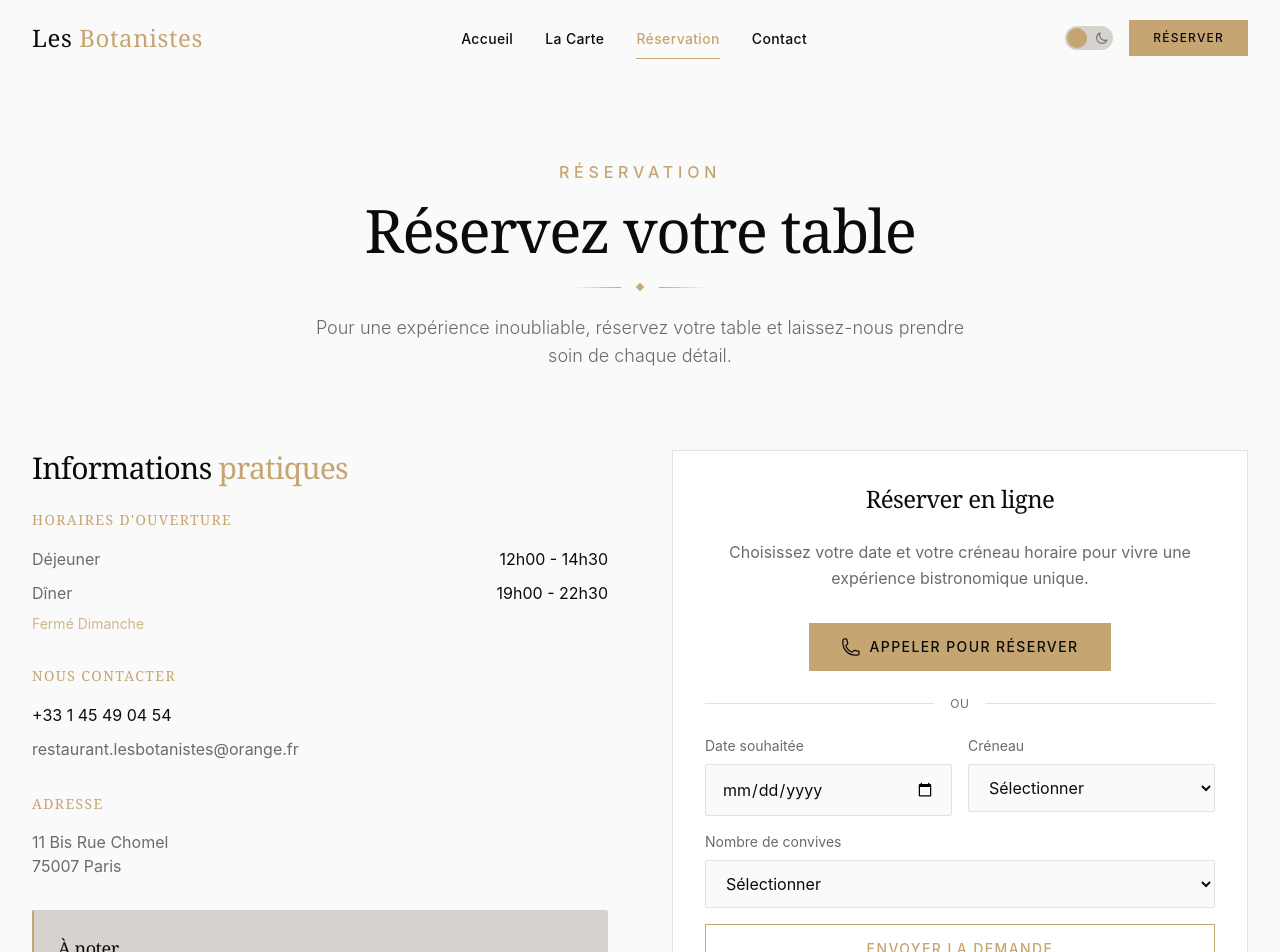
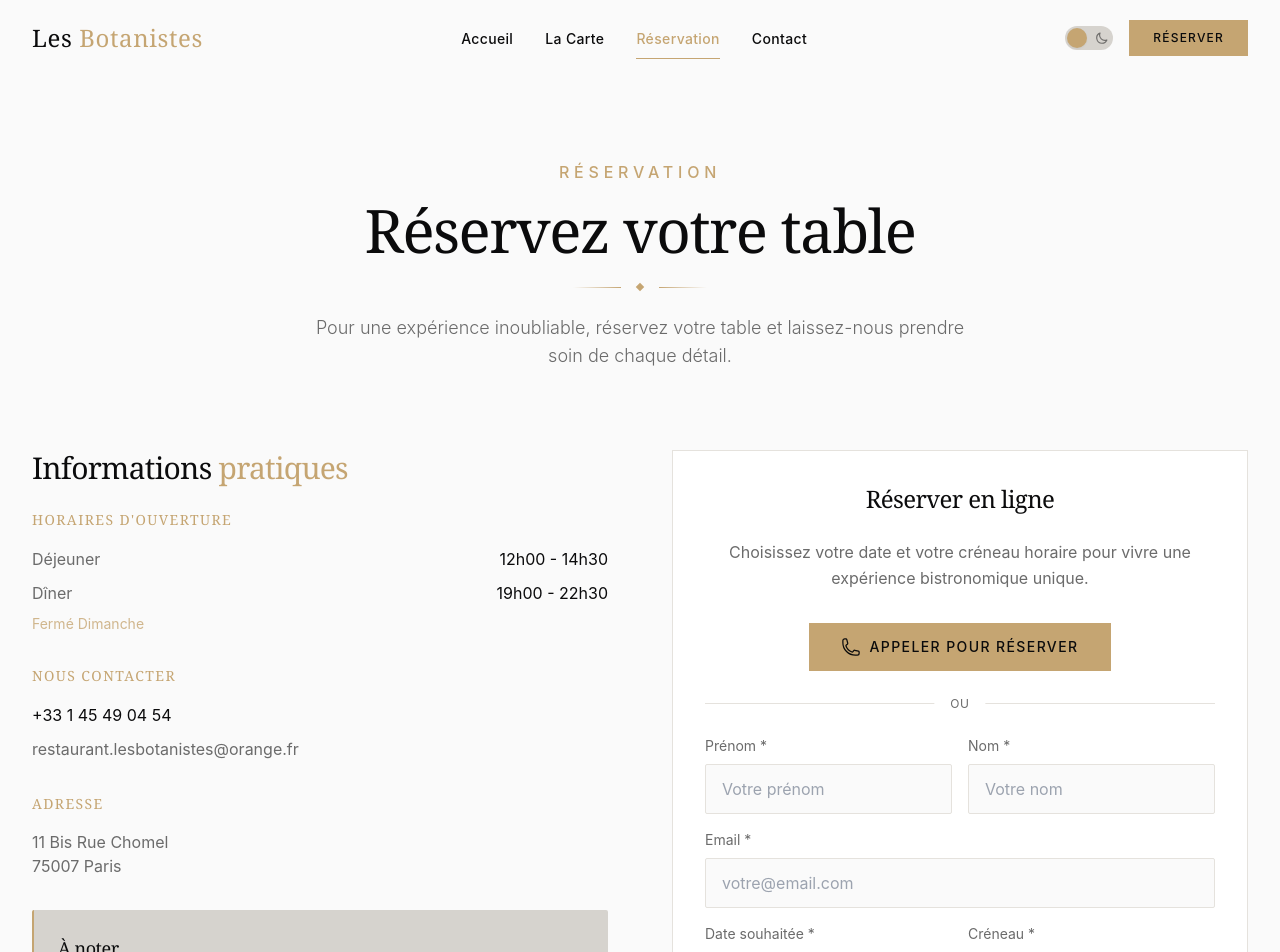
Before and after one commit to thbdmtt/les_botanistes, a Next.js app: page /reservation in a window 1280 px wide. Shown: the top 952 px of the page. Built offline with nearby package versions, Linux system fonts and the light colour scheme.

Commit message:
feat(reservation): add contact fields and name attributes to form
Add firstName, lastName, email fields to reservation form.
Add name="" attributes to all form inputs (date, time, guests).
Mark all fields as required with asterisk indicators.

```diff
--- a/app/(booking)/reservation/page.jsx
+++ b/app/(booking)/reservation/page.jsx
@@ -155,22 +155,72 @@ export default function ReservationPage() {
                 <form className="space-y-4">
                   <div className="grid grid-cols-1 sm:grid-cols-2 gap-4">
                     <div>
+                      <label htmlFor="firstName" className="block text-sm text-muted-foreground mb-2">
+                        Prénom *
+                      </label>
+                      <input
+                        type="text"
+                        id="firstName"
+                        name="firstName"
+                        required
+                        className="w-full px-4 py-3 bg-background border border-border rounded-sm
+                                 focus:border-gold focus:ring-1 focus:ring-gold transition-colors"
+                        placeholder="Votre prénom"
+                      />
+                    </div>
+                    <div>
+                      <label htmlFor="lastName" className="block text-sm text-muted-foreground mb-2">
+                        Nom *
+                      </label>
+                      <input
+                        type="text"
+                        id="lastName"
+                        name="lastName"
+                        required
+                        className="w-full px-4 py-3 bg-background border border-border rounded-sm
+                                 focus:border-gold focus:ring-1 focus:ring-gold transition-colors"
+                        placeholder="Votre nom"
+                      />
+                    </div>
+                  </div>
+
+                  <div>
+                    <label htmlFor="email" className="block text-sm text-muted-foreground mb-2">
+                      Email *
+                    </label>
+                    <input
+                      type="email"
+                      id="email"
+                      name="email"
+                      required
+                      className="w-full px-4 py-3 bg-background border border-border rounded-sm
+                               focus:border-gold focus:ring-1 focus:ring-gold transition-colors"
+                      placeholder="votre@email.com"
+                    />
+                  </div>
+
+                  <div className="grid grid-cols-1 sm:grid-cols-2 gap-4">
+                    <div>
                       <label htmlFor="date" className="block text-sm text-muted-foreground mb-2">
-                        Date souhaitée
+                        Date souhaitée *
                       </label>
                       <input
                         type="date"
                         id="date"
+                        name="date"
+                        required
                         className="w-full px-4 py-3 bg-background border border-border rounded-sm
                                  focus:border-gold focus:ring-1 focus:ring-gold transition-colors"
                       />
                     </div>
                     <div>
                       <label htmlFor="time" className="block text-sm text-muted-foreground mb-2">
-                        Créneau
+                        Créneau *
                       </label>
                       <select
                         id="time"
+                        name="time"
+                        required
                         className="w-full px-4 py-3 bg-background border border-border rounded-sm
                                  focus:border-gold focus:ring-1 focus:ring-gold transition-colors"
                       >
@@ -194,10 +244,12 @@ export default function ReservationPage() {
 
                   <div>
                     <label htmlFor="guests" className="block text-sm text-muted-foreground mb-2">
-                      Nombre de convives
+                      Nombre de convives *
                     </label>
                     <select
                       id="guests"
+                      name="guests"
+                      required
                       className="w-full px-4 py-3 bg-background border border-border rounded-sm
                                focus:border-gold focus:ring-1 focus:ring-gold transition-colors"
                     >
```
